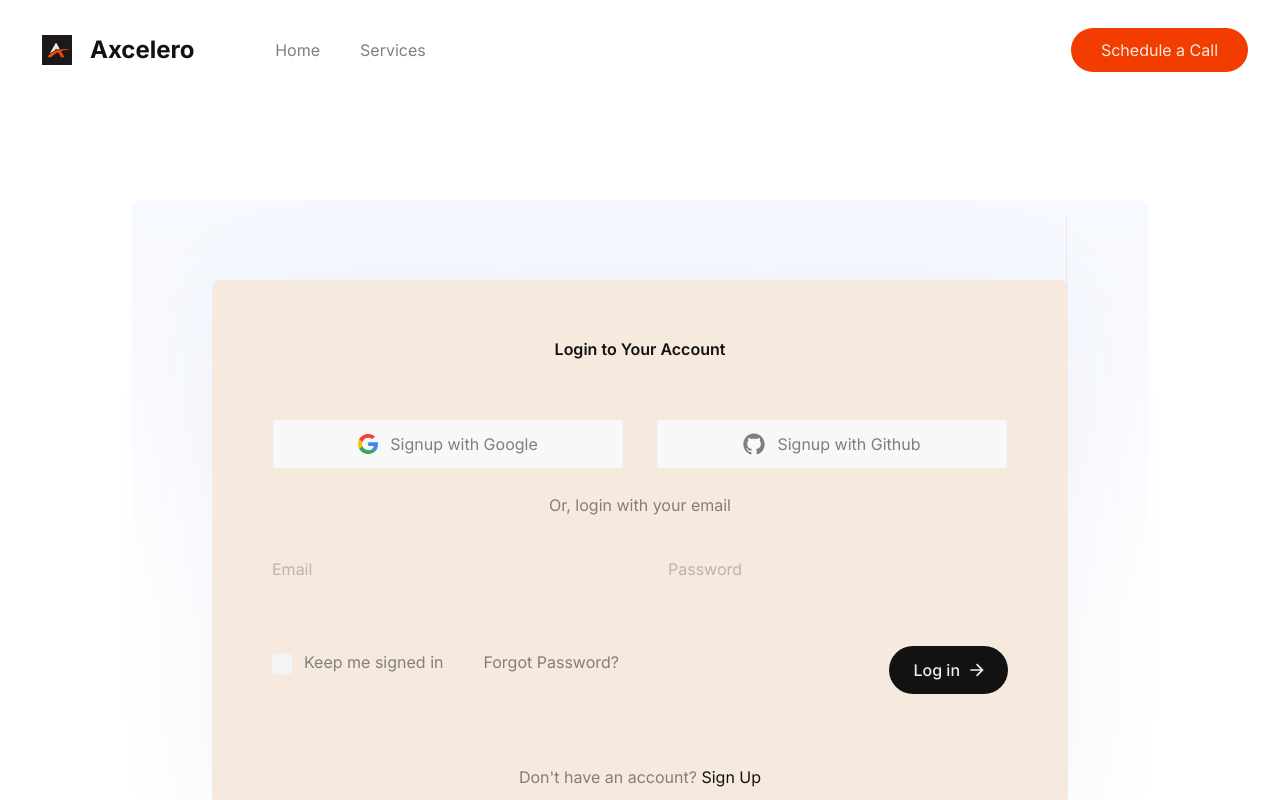
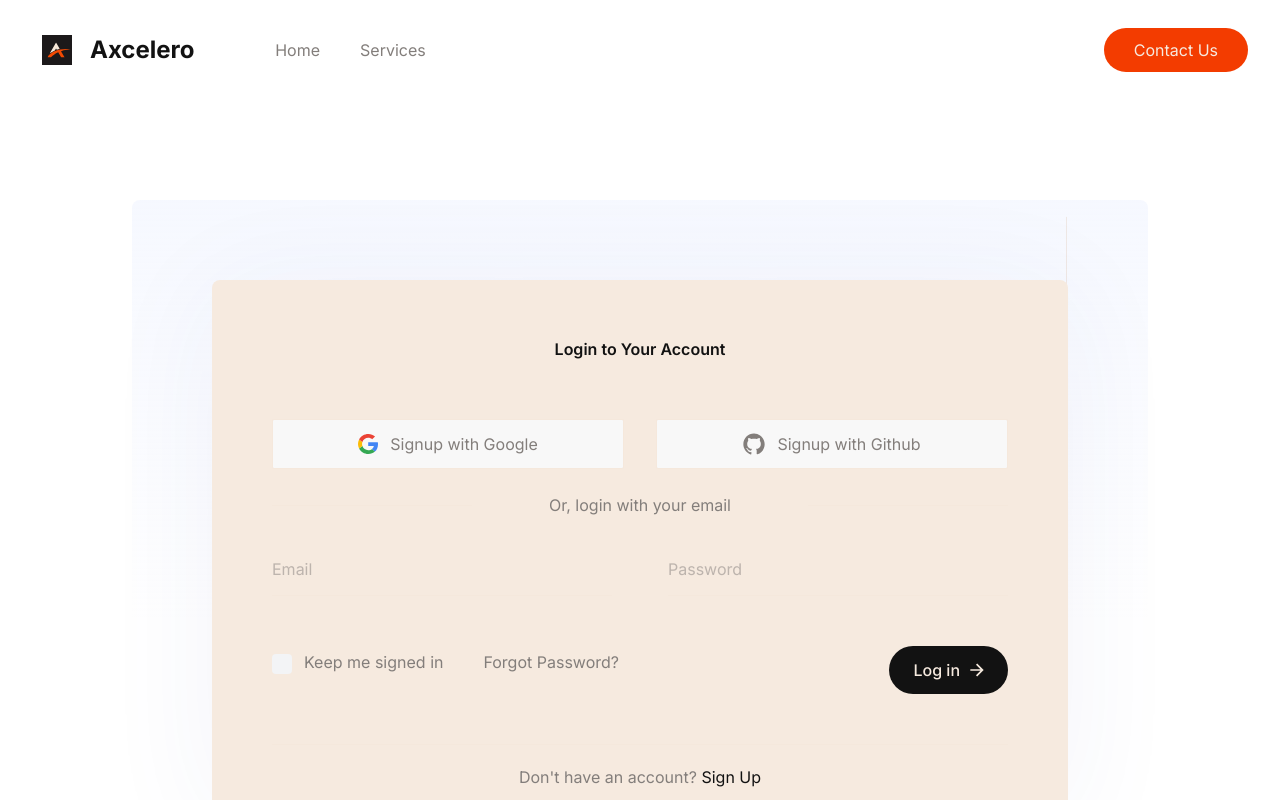
Before and after one commit to axcelero/website, a Next.js app: page /auth/signin in a window 1280 px wide. Shown: the top 800 px of the page. Built offline with nearby package versions, Linux system fonts and the light colour scheme.

Commit message:
Update Contact Us

```diff
--- a/app/(site)/page.tsx
+++ b/app/(site)/page.tsx
@@ -27,6 +27,7 @@ export default function Home() {
       {/* <Brands /> */}
       <Services />
       <OurTeam />
+      {/* <FeaturesTab /> */}
       {/* <CTA /> */}
       {/* <Testimonial /> */}
       {/* <Pricing /> */}
--- a/components/Header/index.tsx
+++ b/components/Header/index.tsx
@@ -154,12 +154,10 @@ const Header = () => {
 
           <div className="mt-7 flex items-center gap-6 xl:mt-0">
             <Link
-              href="https://calendly.com/ashan-enlear/30min"
-              target="_blank"
-              rel="noopener noreferrer"
+              href="mailto:hello@axcelero.com"
               className="flex items-center justify-center rounded-full bg-primary px-7.5 py-2.5 text-regular text-white duration-300 ease-in-out hover:bg-primaryho"
             >
-              Schedule a Call
+              Contact Us
             </Link>
           </div>
         </div>
--- a/components/Hero/index.tsx
+++ b/components/Hero/index.tsx
@@ -15,13 +15,12 @@ const Hero = () => {
         </h1>
         <p className="mb-10 text-lg text-gray-700 dark:text-gray-200 md:text-xl">
          That transforms businesses to be more productive and efficient. </p>
-        <button
-          type="button"
-          onClick={() => launchCalendlyPopup()}
+        <a
+          href="mailto:hello@axcelero.com"
           className="inline-block rounded-full bg-primary px-8 py-4 text-lg font-semibold text-white shadow-lg transition-colors duration-300 hover:bg-primaryho focus:outline-none focus:ring-2 focus:ring-primary focus:ring-offset-2"
         >
-          Schedule a Call
-        </button>
+          Contact Us
+        </a>
       </div>
     </section>
   );
```
